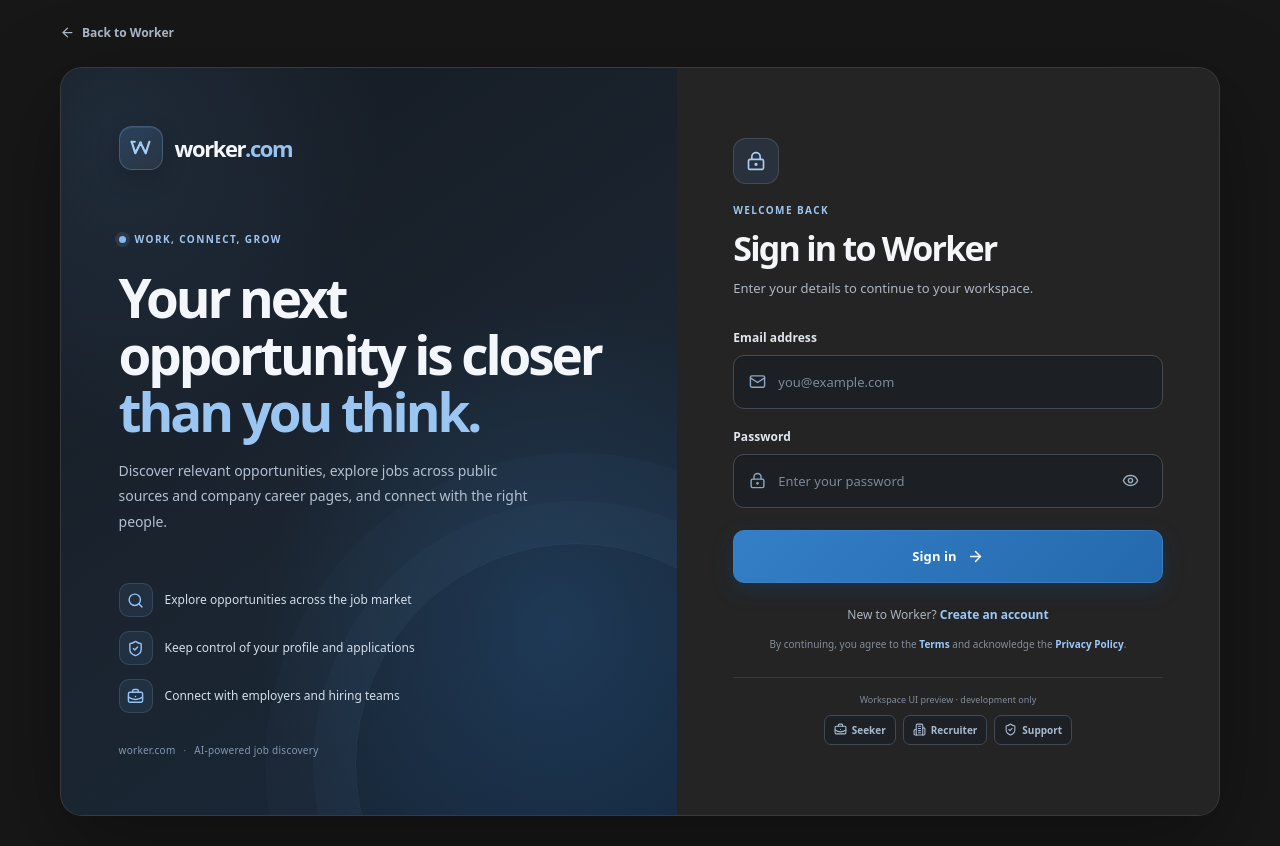
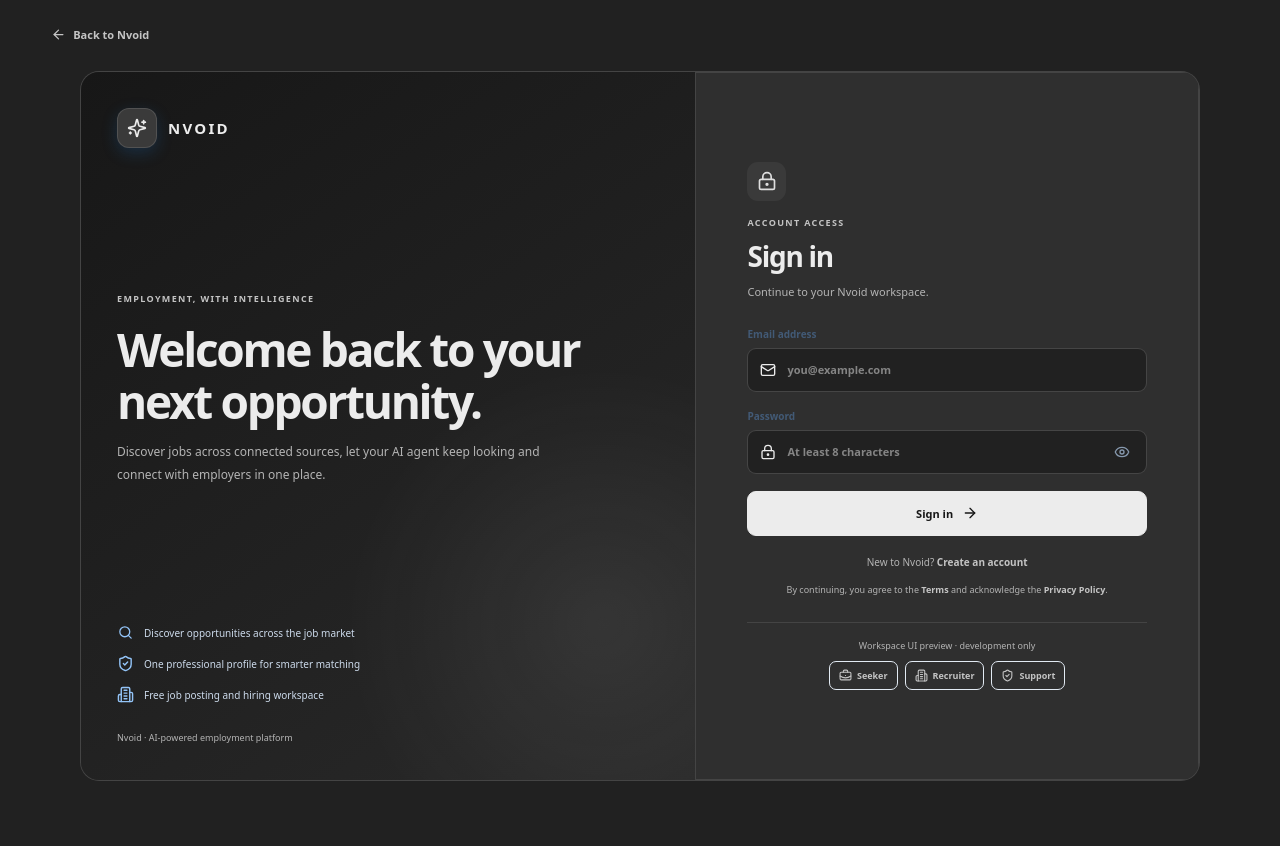
Before and after one commit to jobkar-official/nvoid_web_view, a Next.js app: page /auth/signin in a window 1280 px wide. After the commit the page ends 806 px from the top, so only its background shows below. Built offline with nearby package versions, Linux system fonts and the light colour scheme.

Commit message:
Restore previous Worker auth page design

```diff
--- a/components/auth-page.tsx
+++ b/components/auth-page.tsx
@@ -2,8 +2,7 @@
 
 import Link from "next/link";
 import { useEffect, useState, type FormEvent } from "react";
-import { ArrowLeft, ArrowRight, BriefcaseBusiness, Building2, Eye, EyeOff, LockKeyhole, Mail, Search, ShieldCheck, UserRound } from "lucide-react";
-import WorkerMark from "./worker-mark";
+import { ArrowLeft, ArrowRight, BriefcaseBusiness, Building2, Eye, EyeOff, LockKeyhole, Mail, ShieldCheck, Sparkles, UserRound } from "lucide-react";
 
 export default function AuthPage({ mode }: { mode: "signin" | "register" }) {
   const isRegister = mode === "register";
@@ -44,101 +43,46 @@ export default function AuthPage({ mode }: { mode: "signin" | "register" }) {
   };
 
   return (
-    <main className="auth-page auth-page-worker">
-      <Link href="/" className="auth-back"><ArrowLeft size={15} /> Back to Worker</Link>
+    <main className="auth-page">
+      <Link href="/" className="auth-back"><ArrowLeft size={15} /> Back to Nvoid</Link>
       <div className="auth-layout">
-        <section className="auth-brand-panel" aria-labelledby="auth-brand-heading">
-          <Link href="/" className="auth-brand" aria-label="worker.com home">
-            <span className="auth-brand-mark"><WorkerMark size={25} /></span>
-            <span className="auth-brand-wordmark">worker<span>.com</span></span>
-          </Link>
+        <section className="auth-brand-panel">
+          <Link href="/" className="auth-brand"><span className="brand-symbol"><Sparkles size={20} /></span><strong>NVOID</strong></Link>
           <div className="auth-brand-copy">
-            <span className="auth-overline"><span className="auth-overline-dot" /> WORK, CONNECT, GROW</span>
-            <h1 id="auth-brand-heading">
-              {isRegister ? <>Build your next chapter <span>with Worker.</span></> : <>Your next opportunity is closer <span>than you think.</span></>}
-            </h1>
-            <p>Discover relevant opportunities, explore jobs across public sources and company career pages, and connect with the right people.</p>
+            <span className="auth-overline">EMPLOYMENT, WITH INTELLIGENCE</span>
+            <h1>{isRegister ? "Your next opportunity starts here." : "Welcome back to your next opportunity."}</h1>
+            <p>Discover jobs across connected sources, let your AI agent keep looking and connect with employers in one place.</p>
           </div>
           <div className="auth-brand-points">
-            <div><span className="auth-point-icon"><Search size={17} /></span><span>Explore opportunities across the job market</span></div>
-            <div><span className="auth-point-icon"><ShieldCheck size={17} /></span><span>Keep control of your profile and applications</span></div>
-            <div><span className="auth-point-icon"><BriefcaseBusiness size={17} /></span><span>Connect with employers and hiring teams</span></div>
+            <div><SearchIcon /><span>Discover opportunities across the job market</span></div>
+            <div><ShieldCheck size={17} /><span>One professional profile for smarter matching</span></div>
+            <div><Building2 size={17} /><span>Free job posting and hiring workspace</span></div>
           </div>
-          <div className="auth-brand-footer">worker.com <span>·</span> AI-powered job discovery</div>
+          <div className="auth-brand-footer">Nvoid · AI-powered employment platform</div>
         </section>
-
-        <section className="auth-form-panel" aria-labelledby="auth-form-title">
+        <section className="auth-form-panel">
           <div className="auth-form-heading">
             <span className="auth-form-icon">{isRegister ? <UserRound size={20} /> : <LockKeyhole size={20} />}</span>
-            <span className="auth-overline">{isRegister ? "GET STARTED" : "WELCOME BACK"}</span>
-            <h2 id="auth-form-title">{isRegister ? "Create your account" : "Sign in to Worker"}</h2>
-            <p>{isRegister ? "Choose how you want to use Worker to get started." : "Enter your details to continue to your workspace."}</p>
+            <span className="auth-overline">{isRegister ? "CREATE YOUR ACCOUNT" : "ACCOUNT ACCESS"}</span>
+            <h2>{isRegister ? "Join Nvoid" : "Sign in"}</h2>
+            <p>{isRegister ? "Start with a free candidate or employer account." : "Continue to your Nvoid workspace."}</p>
           </div>
-
           <form className="auth-form" onSubmit={submit}>
             {isRegister && (
               <>
-                <div className="auth-role-picker" role="group" aria-label="Choose account type">
-                  <button type="button" className={role === "4" ? "selected" : ""} aria-pressed={role === "4"} onClick={() => setRole("4")}>
-                    <UserRound size={17} />
-                    <strong>Job seeker</strong>
-                    <small>Find your next opportunity</small>
-                  </button>
-                  <button type="button" className={role === "3" ? "selected" : ""} aria-pressed={role === "3"} onClick={() => setRole("3")}>
-                    <Building2 size={17} />
-                    <strong>Recruiter</strong>
-                    <small>Discover and hire talent</small>
-                  </button>
+                <div className="auth-role-picker">
+                  <button type="button" className={role === "4" ? "selected" : ""} onClick={() => setRole("4")}><UserRound size={16} /><strong>Job seeker</strong><small>Find opportunities</small></button>
+                  <button type="button" className={role === "3" ? "selected" : ""} onClick={() => setRole("3")}><Building2 size={16} /><strong>Recruiter</strong><small>Hire talent</small></button>
                 </div>
-                <label className="auth-field" htmlFor="auth-name">
-                  <span>Full name</span>
-                  <input id="auth-name" name="name" required value={name} onChange={(event) => setName(event.target.value)} placeholder="Enter your full name" autoComplete="name" />
-                </label>
+                <label>Full name<input required value={name} onChange={(event) => setName(event.target.value)} placeholder="Your full name" autoComplete="name" /></label>
               </>
             )}
-
-            <label className="auth-field" htmlFor="auth-email">
-              <span>Email address</span>
-              <span className="auth-input">
-                <Mail size={17} aria-hidden="true" />
-                <input id="auth-email" name="email" required type="email" value={email} onChange={(event) => setEmail(event.target.value)} placeholder="you@example.com" autoComplete="email" />
-              </span>
-            </label>
-
-            <label className="auth-field" htmlFor="auth-password">
-              <span>Password</span>
-              <span className="auth-input">
-                <LockKeyhole size={17} aria-hidden="true" />
-                <input
-                  id="auth-password"
-                  name="password"
-                  required
-                  minLength={isRegister ? 8 : undefined}
-                  type={visible ? "text" : "password"}
-                  value={password}
-                  onChange={(event) => setPassword(event.target.value)}
-                  placeholder={isRegister ? "At least 8 characters" : "Enter your password"}
-                  autoComplete={isRegister ? "new-password" : "current-password"}
-                />
-                <button type="button" className="auth-password-toggle" aria-label={visible ? "Hide password" : "Show password"} aria-pressed={visible} onClick={() => setVisible((value) => !value)}>
-                  {visible ? <EyeOff size={17} /> : <Eye size={17} />}
-                </button>
-              </span>
-              {isRegister && <small className="auth-field-hint">Use at least 8 characters for your password.</small>}
-            </label>
-
-            {notice && <div className="auth-error" id="auth-error" role="alert">{notice}</div>}
-
-            <button className="auth-submit" type="submit" disabled={busy}>
-              <span>{busy ? "Connecting…" : isRegister ? "Create free account" : "Sign in"}</span>
-              <ArrowRight size={17} />
-            </button>
+            <label>Email address<span className="auth-input"><Mail size={16} /><input required type="email" value={email} onChange={(event) => setEmail(event.target.value)} placeholder="you@example.com" autoComplete="email" /></span></label>
+            <label>Password<span className="auth-input"><LockKeyhole size={16} /><input required minLength={8} type={visible ? "text" : "password"} value={password} onChange={(event) => setPassword(event.target.value)} placeholder="At least 8 characters" autoComplete={isRegister ? "new-password" : "current-password"} /><button type="button" aria-label={visible ? "Hide password" : "Show password"} onClick={() => setVisible((value) => !value)}>{visible ? <EyeOff size={16} /> : <Eye size={16} />}</button></span></label>
+            {notice && <div className="auth-error" role="alert">{notice}</div>}
+            <button className="auth-submit" type="submit" disabled={busy}>{busy ? "Connecting…" : isRegister ? "Create free account" : "Sign in"}<ArrowRight size={16} /></button>
           </form>
-
-          <p className="auth-switch">
-            {isRegister ? "Already have an account?" : "New to Worker?"}
-            {" "}<Link href={isRegister ? "/auth/signin" : "/auth/register"}>{isRegister ? "Sign in" : "Create an account"}</Link>
-          </p>
+          <p className="auth-switch">{isRegister ? "Already have an account?" : "New to Nvoid?"} <Link href={isRegister ? "/auth/signin" : "/auth/register"}>{isRegister ? "Sign in" : "Create an account"}</Link></p>
           <p className="auth-terms">By continuing, you agree to the <Link href="/terms">Terms</Link> and acknowledge the <Link href="/privacy">Privacy Policy</Link>.</p>
           {process.env.NODE_ENV !== "production" && (
             <div className="auth-preview">
@@ -151,3 +95,7 @@ export default function AuthPage({ mode }: { mode: "signin" | "register" }) {
     </main>
   );
 }
+
+function SearchIcon() {
+  return <svg width="17" height="17" viewBox="0 0 24 24" fill="none" stroke="currentColor" strokeWidth="1.8" strokeLinecap="round" strokeLinejoin="round" aria-hidden="true"><circle cx="11" cy="11" r="7" /><path d="m20 20-4-4" /></svg>;
+}
```
